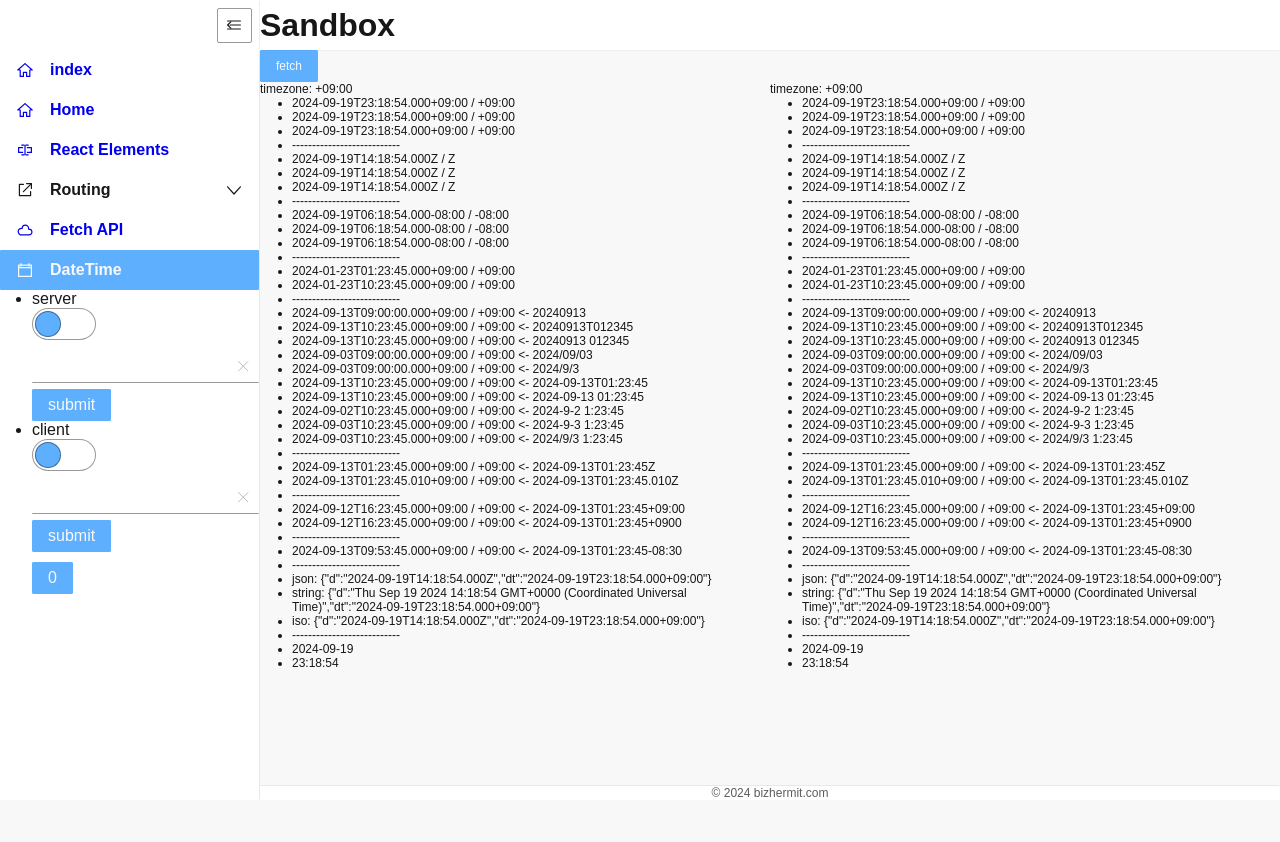
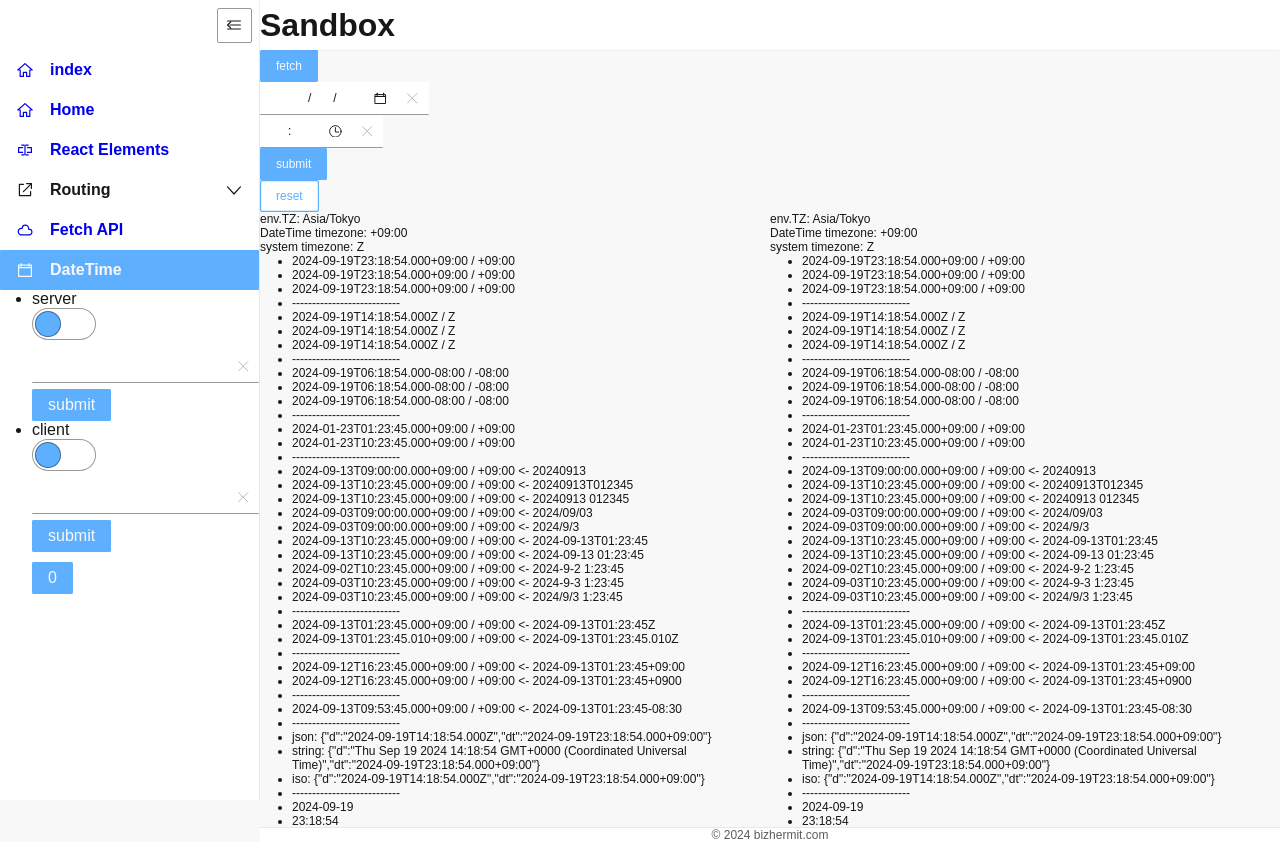
Before and after one commit to bizhermit/pillar, a Next.js app: page /sandbox/datetime in a window 1280 px wide. Before the commit the page ends 800 px from the top, so only its background shows below. Built offline with nearby package versions, Linux system fonts and the light colour scheme; no server answers.

Commit message:
feat: dataItem.$datetime timezone

```diff
--- a/src/app/sandbox/datetime/api/route.ts
+++ b/src/app/sandbox/datetime/api/route.ts
@@ -12,6 +12,7 @@ const datetime = $datetime({
   time: $time({
     name: "time",
   }),
+  // tz: "America/Los_Angeles",
 });
 
 export const GET = apiMethodHandler(async ({ getParams }) => {
--- a/src/app/sandbox/datetime/client.tsx
+++ b/src/app/sandbox/datetime/client.tsx
@@ -1,6 +1,11 @@
 "use client";
 
 import { Button } from "@/react/elements/button";
+import { Form } from "@/react/elements/form";
+import { FormButton } from "@/react/elements/form/form-button";
+import { DateBox } from "@/react/elements/form/items/date-box";
+import { TimeBox } from "@/react/elements/form/items/time-box";
+import { FormItemWrap } from "@/react/elements/form/wrap";
 import { useFetch } from "@/react/hooks/fetch";
 import { useEffect, useState } from "react";
 import { DateTimeList } from "./components";
@@ -14,7 +19,7 @@ export const DatetimeFetchButton = () => {
         onClick={() => {
           api.get("/sandbox/datetime/api", {
             date: "2024-09-12",
-            time: 540,
+            time: 720,
           }, {
             done: (res) => {
               // eslint-disable-next-line no-console
@@ -25,6 +30,22 @@ export const DatetimeFetchButton = () => {
       >
         fetch
       </Button>
+      <Form
+        onSubmit={async ({ getFormData }) => {
+          const res = await api.get("/sandbox/datetime/api", getFormData());
+          // eslint-disable-next-line no-console
+          console.log(res.data);
+        }}
+      >
+        <FormItemWrap>
+          <DateBox name="date" />
+        </FormItemWrap>
+        <FormItemWrap>
+          <TimeBox name="time" />
+        </FormItemWrap>
+        <FormButton type="submit">submit</FormButton>
+        <FormButton type="reset">reset</FormButton>
+      </Form>
     </div>
   );
 };
--- a/src/app/sandbox/datetime/components.tsx
+++ b/src/app/sandbox/datetime/components.tsx
@@ -1,4 +1,4 @@
-import { DateTime } from "@/objects/datetime";
+import { DateTime, parseOffsetString } from "@/objects/datetime";
 
 const f = (dt: DateTime) => {
   return `${dt.toString()}  / ${dt.getTimezone()}`;
@@ -11,8 +11,11 @@ const fs = (p: string) => {
 export const DateTimeList = () => {
   return (
     <div>
-      <span>timezone: {new DateTime().getTimezone()}</span>
-      {/* <span>{process.env.TZ}</span> */}
+      <span>env.TZ: {process.env.TZ || "null"}</span>
+      <br />
+      <span>DateTime timezone: {new DateTime().getTimezone()}</span>
+      <br />
+      <span>system timezone: {parseOffsetString(new Date().getTimezoneOffset())}</span>
       <ul>
         <li>{f(new DateTime())}</li>
         <li>{f(new DateTime().set(null))}</li>
--- a/src/components/data-items/datetime/parse.ts
+++ b/src/components/data-items/datetime/parse.ts
@@ -34,7 +34,7 @@ export const $datetimeParse = ({ value, dataItem, fullName, data, env }: DataIte
       date: dateVal as string,
       time: timeValue,
       timeUnit: getTimeUnit(dataItem.time.mode ?? "hm"),
-      tzOffset: env.tzOffset,
+      timezone: dataItem.tz ?? env.tzOffset,
     });
     return [dt, { type: "i", code: "parse", fullName, msg: `${label}を日付型に変換しました。` }];
   }
--- a/src/components/data-items/types.d.ts
+++ b/src/components/data-items/types.d.ts
@@ -25,7 +25,7 @@ declare namespace DataItem {
         T extends "date" ? string :
         T extends "month" ? string :
         T extends "time" ? number :
-        T extends "datetime" ? InstanceType<typeof import("../objects/datetime")["DateTime"]> :
+        T extends "datetime" ? import("../objects/datetime").DateTime :
         T extends "file" ? File :
         T extends "array" ? Array<D["item"] extends Array<$object> ? Props<D["item"]> : ValueType<D["item"]>> :
         T extends "struct" ? D["item"] extends Array<$object> ? Props<D["item"]> : never :
@@ -206,6 +206,7 @@ declare namespace DataItem {
     validations?: Array<Validation<$datetime>>;
     date: $date;
     time: $time;
+    tz?: import("../objects/datetime").TimeZone | number;
   };
 
   type $file = $ & {
--- a/src/components/objects/datetime.ts
+++ b/src/components/objects/datetime.ts
@@ -145,14 +145,14 @@ export class DateTime {
     return this;
   }
 
-  public setDateTime({ date, time, timeUnit, tzOffset }: {
+  public setDateTime({ date, time, timeUnit, timezone }: {
     date: string | Date | number;
     time?: number | null | undefined;
     timeUnit?: "h" | "m" | "s" | "S";
-    tzOffset?: TimeZone | number;
+    timezone?: TimeZone | number;
   }) {
+    this.set(date);
     this.removeTime();
-    this.set(date);
     if (time != null) {
       switch (timeUnit) {
         case "S":
@@ -172,8 +172,8 @@ export class DateTime {
           break;
       }
     }
-    if (tzOffset != null) {
-      this.offset = typeof tzOffset === "number" ? tzOffset : parseTimezoneOffset(tzOffset);
+    if (timezone != null) {
+      this.offset = typeof timezone === "number" ? timezone : parseTimezoneOffset(timezone);
     }
     return this;
   }
```
Also changed, not shown: 1 other file (tests, documents, lock files or other folders).
